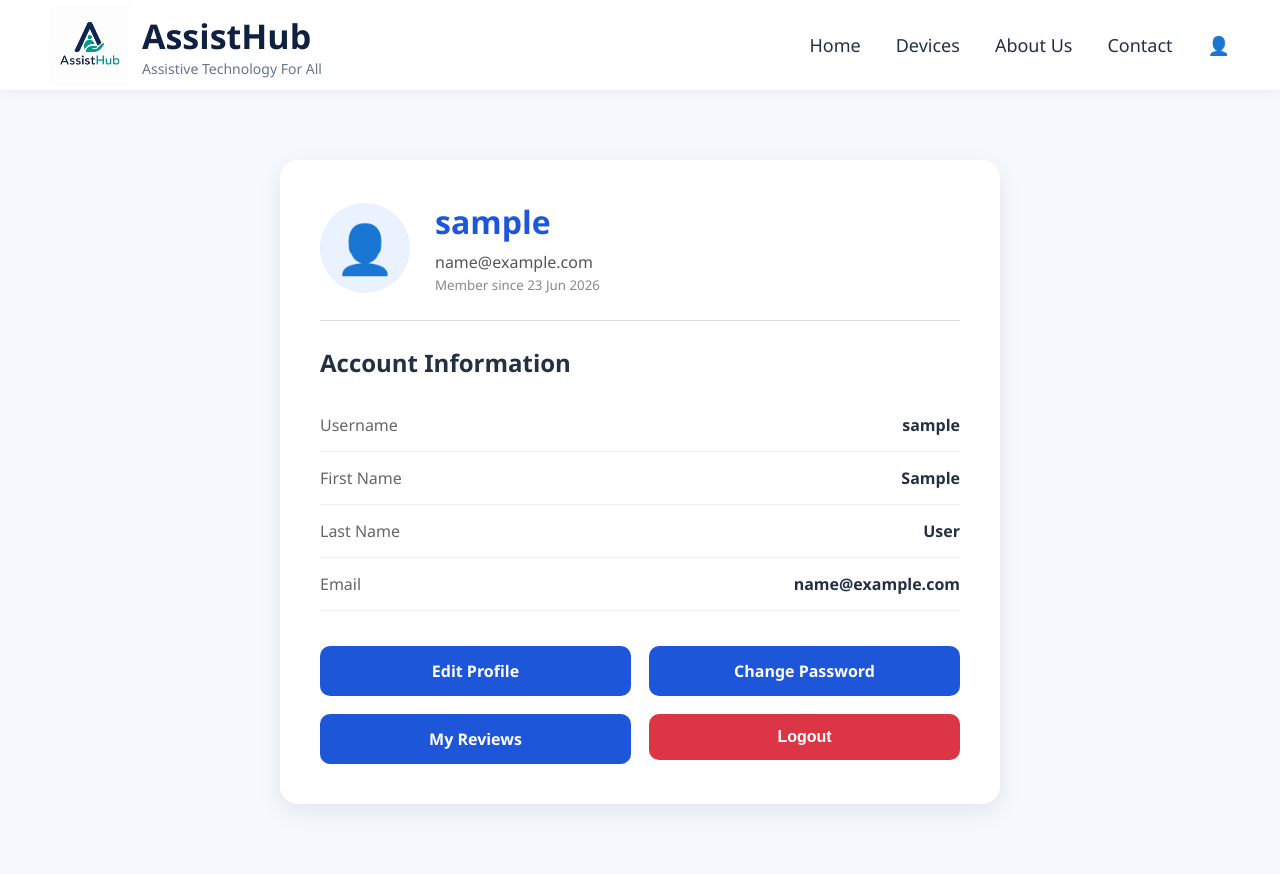
After one commit to adyashamohanty2014-svg/AssistHub, a Django app: page /profile/ in a window 1280 px wide. The commit adds this page. Run offline with Django 5.2, Linux system fonts and the light colour scheme; the visitor is signed in with stand-in values (Sample User, id 1).

Commit message:
Added My Profile section inside it added the edit profile, change password , my reviews , logout section and their respective html and css files

```diff
--- a/AssistHub/settings.py
+++ b/AssistHub/settings.py
@@ -122,3 +122,7 @@ BASE_DIR / 'static',
 ]
 MEDIA_URL = '/media/'
 MEDIA_ROOT = BASE_DIR / 'media'
+
+AUTHENTICATION_BACKENDS = [
+    "django.contrib.auth.backends.ModelBackend",
+]
--- a/products/templates/base.html
+++ b/products/templates/base.html
@@ -49,7 +49,7 @@
             </a>
         <div class="dropdown-menu">
 
-        <a href="#">
+        <a href="{% url 'profile' %}">
             My Profile
         </a>
 
--- /dev/null
+++ b/products/templates/products/profile.html
@@ -0,0 +1,89 @@
+{% extends "base.html" %}
+{% load static %}
+
+{% block title %}
+My Profile
+{% endblock %}
+
+{% block extra_css %}
+<link rel="stylesheet" href="{% static 'css/profile.css' %}">
+{% endblock %}
+
+{% block content %}
+
+<div class="profile-container">
+
+    <div class="profile-card">
+
+        <div class="profile-header">
+
+            <div class="avatar">
+                👤
+            </div>
+
+            <div>
+                <h1>{{ user.username }}</h1>
+                <p>{{ user.email }}</p>
+                <small>
+                    Member since {{ user.date_joined|date:"d M Y" }}
+                </small>
+            </div>
+
+        </div>
+
+        <hr>
+
+        <h2>Account Information</h2>
+
+        <div class="info-table">
+
+            <div class="info-row">
+                <span>Username</span>
+                <strong>{{ user.username }}</strong>
+            </div>
+
+            <div class="info-row">
+                <span>First Name</span>
+                <strong>{{ user.first_name }}</strong>
+            </div>
+
+            <div class="info-row">
+                <span>Last Name</span>
+                <strong>{{ user.last_name }}</strong>
+            </div>
+
+            <div class="info-row">
+                <span>Email</span>
+                <strong>{{ user.email }}</strong>
+            </div>
+
+        </div>
+
+        <div class="button-grid">
+
+            <a href="{% url 'edit_profile' %}" class="profile-btn">
+                Edit Profile
+            </a>
+
+            <a href="{% url 'password_change' %}" class="profile-btn">
+                Change Password
+            </a>
+
+            <a href="{% url 'my_reviews' %}" class="profile-btn">
+                My Reviews
+            </a>
+
+            <form action="{% url 'logout' %}" method="post">
+                {% csrf_token %}
+                <button class="logout-btn">
+                    Logout
+                </button>
+            </form>
+
+        </div>
+
+    </div>
+
+</div>
+
+{% endblock %}
--- a/products/urls.py
+++ b/products/urls.py
@@ -1,6 +1,9 @@
-from django.urls import path
 from . import views
 from django.contrib.auth.views import LogoutView
+from django.contrib.auth import views as auth_views
+from django.urls import path, reverse_lazy
+
+
 urlpatterns = [
  path('',views.home, name='home'),
  path('login/', views.user_login, name='login'),
@@ -9,4 +12,9 @@ urlpatterns = [
  path('device/<int:id>/', views.device_detail, name='device_detail'),
  path('category/<int:category_id>/',views.category_devices,name='category_devices'),
  path('logout/', LogoutView.as_view(next_page='home'), name='logout'),
+ path('profile/', views.profile, name='profile'),
+ path('profile/edit/', views.edit_profile, name="edit_profile"),
+ path("password-change/", auth_views.PasswordChangeView.as_view(template_name="products/password_change.html",success_url=reverse_lazy("password_change_done"),),name="password_change",),
+ path("password-change/done/", auth_views.PasswordChangeDoneView.as_view(template_name="products/password_change_done.html"), name="password_change_done"),
+ path("my-reviews/",views.my_reviews,name="my_reviews",),
 ]
--- a/products/views.py
+++ b/products/views.py
@@ -1,8 +1,10 @@
 from django.shortcuts import render, redirect
 from django.contrib.auth import authenticate, login
 from django.http import HttpResponse
-from .forms import LoginForm, UserRegistrationForm, ReviewForm
+from .forms import LoginForm, UserRegistrationForm, ReviewForm, UserEditForm
 from .models import Device, Category, Review
+from django.contrib.auth.decorators import login_required
+
 
 #Home page
 def home(request):
@@ -97,3 +99,48 @@ def category_devices(request, category_id):
             'category': category
         }
     )
+
+#Profile
+@login_required
+def profile(request):
+    return render(
+        request,
+        "products/profile.html"
+    )
+
+#Profile Edit
+from django.contrib import messages
+
+@login_required
+def edit_profile(request):
+    if request.method == "POST":
+        form = UserEditForm(
+            request.POST,
+            instance=request.user
+        )
+        if form.is_valid():
+            form.save()
+            messages.success(
+                request,
+                "Profile updated successfully."
+            )
+            return redirect("profile")
+    else:
+        form = UserEditForm(
+            instance=request.user
+        )
+    return render(
+        request,
+        "products/edit_profile.html",
+        {"form": form}
+    )
+
+#MY Reviews Section
+def my_reviews(request):
+    reviews = Review.objects.filter(user=request.user)
+
+    return render(
+        request,
+        "products/my_reviews.html",
+        {"reviews": reviews}
+    )
--- /dev/null
+++ b/static/css/profile.css
@@ -0,0 +1,112 @@
+.profile-container{
+    max-width:760px;
+    margin:50px auto;
+    padding:20px;
+}
+
+.profile-card{
+    background:#fff;
+    border-radius:18px;
+    padding:40px;
+    box-shadow:0 8px 25px rgba(0,0,0,.08);
+}
+
+.profile-header{
+    display:flex;
+    align-items:center;
+    gap:25px;
+    margin-bottom:25px;
+}
+
+.avatar{
+    width:90px;
+    height:90px;
+    border-radius:50%;
+    background:#EAF2FF;
+    display:flex;
+    align-items:center;
+    justify-content:center;
+    font-size:48px;
+}
+
+.profile-header h1{
+    color:#1E56D9;
+    margin-bottom:8px;
+}
+
+.profile-header p{
+    color:#555;
+}
+
+.profile-header small{
+    color:#888;
+}
+
+hr{
+    margin:25px 0;
+    border:none;
+    border-top:1px solid #ddd;
+}
+
+h2{
+    margin-bottom:20px;
+    color:#233044;
+}
+
+.info-row{
+    display:flex;
+    justify-content:space-between;
+    padding:15px 0;
+    border-bottom:1px solid #eee;
+}
+
+.info-row span{
+    color:#666;
+}
+
+.button-grid{
+    display:grid;
+    grid-template-columns:repeat(2,1fr);
+    gap:18px;
+    margin-top:35px;
+}
+
+.profile-btn,
+.logout-btn{
+
+    width:100%;
+    padding:14px;
+
+    border:none;
+    border-radius:10px;
+
+    text-decoration:none;
+    text-align:center;
+
+    font-size:16px;
+    font-weight:600;
+
+    cursor:pointer;
+}
+
+.profile-btn{
+    background:#1E56D9;
+    color:white;
+}
+
+.profile-btn:hover{
+    background:#1548b6;
+}
+
+.logout-btn{
+    background:#dc3545;
+    color:white;
+}
+
+.logout-btn:hover{
+    background:#bb2d3b;
+}
+
+.button-grid form{
+    margin:0;
+}
```
Also changed, not shown: products/forms.py (+8 -0 lines), products/templates/products/edit_profile.html (added, +25 -0 lines), products/templates/products/my_reviews.html (added, +36 -0 lines), products/templates/products/password_change.html (added, +37 -0 lines), products/templates/products/password_change_done.html (added, +17 -0 lines), static/css/my_review.css (added, +26 -0 lines).
